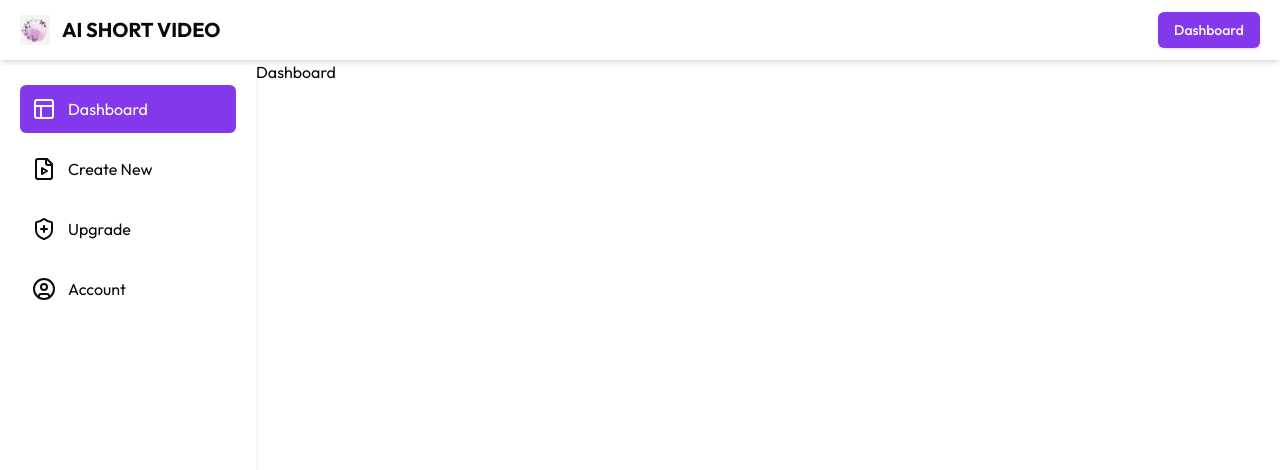
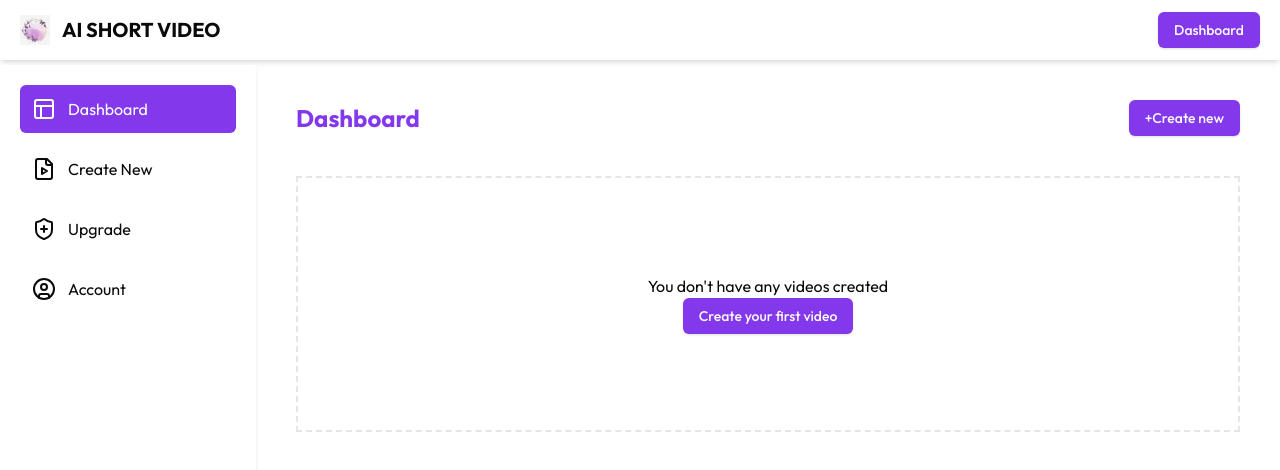
Before and after one commit to iamsommyajain/shortvideogenerator, a Next.js app: page /dashboard in a window 1280 px wide. Shown: the top 470 px of the page. Built offline with nearby package versions, Linux system fonts and the light colour scheme; no server answers; the database is empty.

Commit message:
6th commit

```diff
--- /dev/null
+++ b/app/dashboard/_components/EmptyState.jsx
@@ -0,0 +1,15 @@
+import React from 'react'
+import { Button } from '@/components/ui/button';
+import Link from 'next/link';
+function EmptyState() {
+    return(
+        <div className='p-5 py-24 flex items-center flex-col mt-10 border-2 border-dashed'>
+            <h2>You don't have any videos created</h2>
+            <Link href={'/dashboard/create-new'}>
+            <Button>Create your first video</Button>
+            </Link>
+        </div>
+    )
+}
+
+export default EmptyState;
--- a/app/dashboard/_components/SideNav.jsx
+++ b/app/dashboard/_components/SideNav.jsx
@@ -15,7 +15,7 @@
         {
             id:2,
             name:'Create New',
-            path:'/create-new',
+            path:'/dashboard/create-new',
             icon:FileVideo
         },
         {
--- /dev/null
+++ b/app/dashboard/create-new/page.jsx
@@ -0,0 +1,29 @@
+import React from "react";
+
+function CreateNew() {
+  return (
+    <div className="p-5 py-24 flex items-center justify-center flex-col mt-10">
+      <h2 className="text-2xl font-bold">Create a New Video</h2>
+      <p className="mt-4 text-lg">Fill out the details below to create your first video.</p>
+      {/* Add your form elements here */}
+      <div className="mt-6">
+        {/* Example Form */}
+        <input
+          type="text"
+          placeholder="Video Title"
+          className="p-2 border border-gray-300 rounded-md"
+        />
+        <textarea
+          placeholder="Video Description"
+          className="mt-4 p-2 border border-gray-300 rounded-md"
+          rows="4"
+        />
+        <div className="mt-4">
+          <button className="btn btn-primary">Create Video</button>
+        </div>
+      </div>
+    </div>
+  );
+}
+
+export default CreateNew;
--- a/app/dashboard/layout.jsx
+++ b/app/dashboard/layout.jsx
@@ -11,7 +11,7 @@
       </div>
       <div>
         <Header/>
-        <div className='md:ml-64'>
+        <div className='md:ml-64 p-10'>
           {children}
         </div>
 
--- a/app/dashboard/page.jsx
+++ b/app/dashboard/page.jsx
@@ -1,10 +1,26 @@
-import React from'react';
+"use client";
 
+import { Button } from "@/components/ui/button";
+import React, { useState } from "react";
+import EmptyState from './_components/EmptyState';
+import Link from "next/link";
 function Dashboard() {
+  const [videoList, setVideoList] = useState([]); // Moved useState outside the return
 
   return (
     <div>
-      Dashboard
+      <div className="flex justify-between items-center">
+        <h2 className="font-bold text-2xl text-primary">Dashboard</h2>
+        <Link href={'/dashboard/create-new'}>
+            <Button>+Create new</Button>
+            </Link>
+      </div>
+      {/* Empty State */}
+      {videoList?.length === 0 && (
+        <div>
+          <EmptyState />
+        </div>
+      )}
     </div>
   );
 }
```
